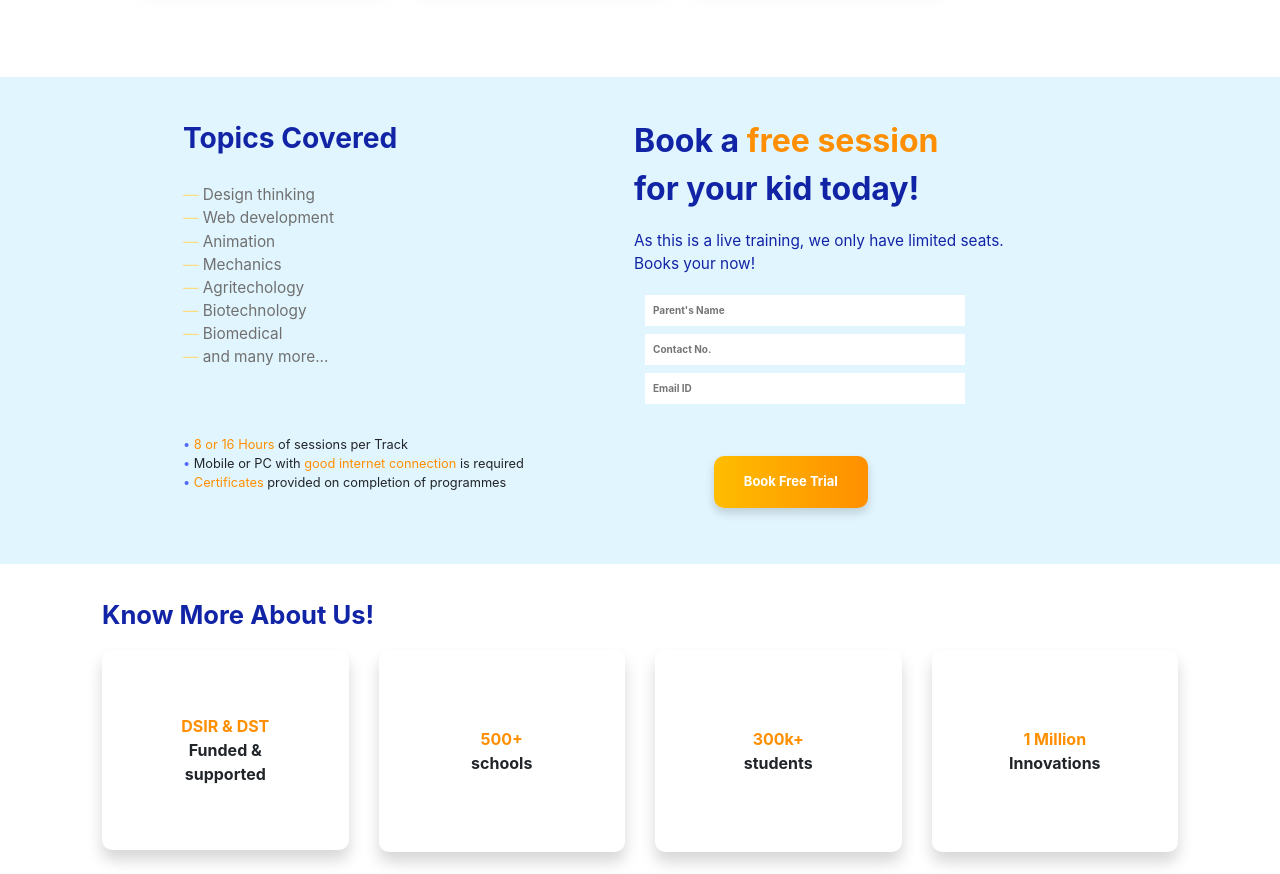
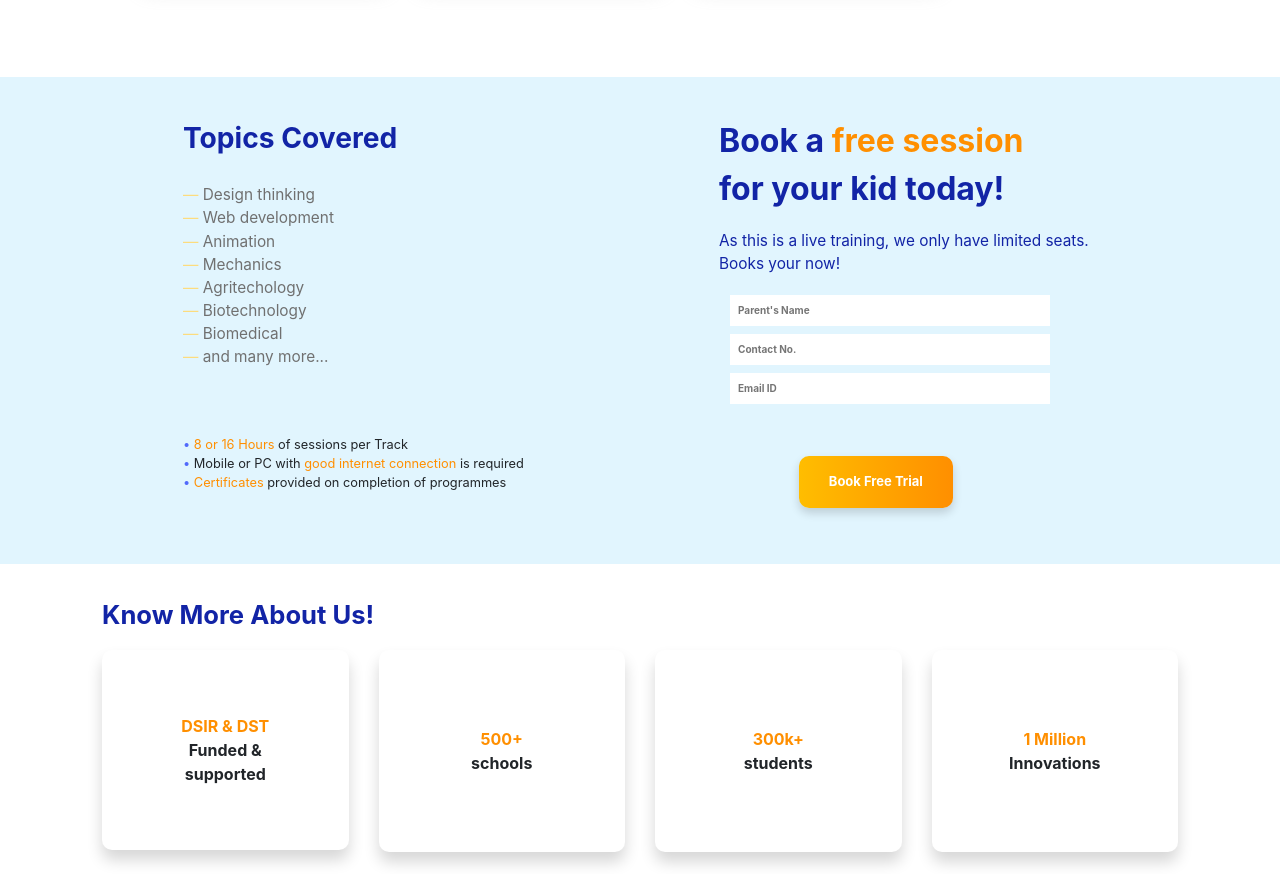
Before and after one commit to swapnilpatil94/biboxlabs, a plain HTML site: page index.html in a window 1280 px wide. Shown: the part 1802-2676 px from the top of the page. Drawn offline with nearby package versions, Linux system fonts and the light colour scheme.

Commit message:
sec-3-container-fluid

```diff
--- a/index.html
+++ b/index.html
@@ -342,8 +342,8 @@
     <!-- ----------------------------SECTION 3 --------------------->
 
 
-    <section class=" section-3">
-        <div class="container row ">
+    <section class=" section-3 container-fluid">
+        <div class=" row ">
             <div class="col-sm-12 col-md-6 col-lg-6 col-xl-6 ">
                 <div class="section-3-left-box">
 
```
